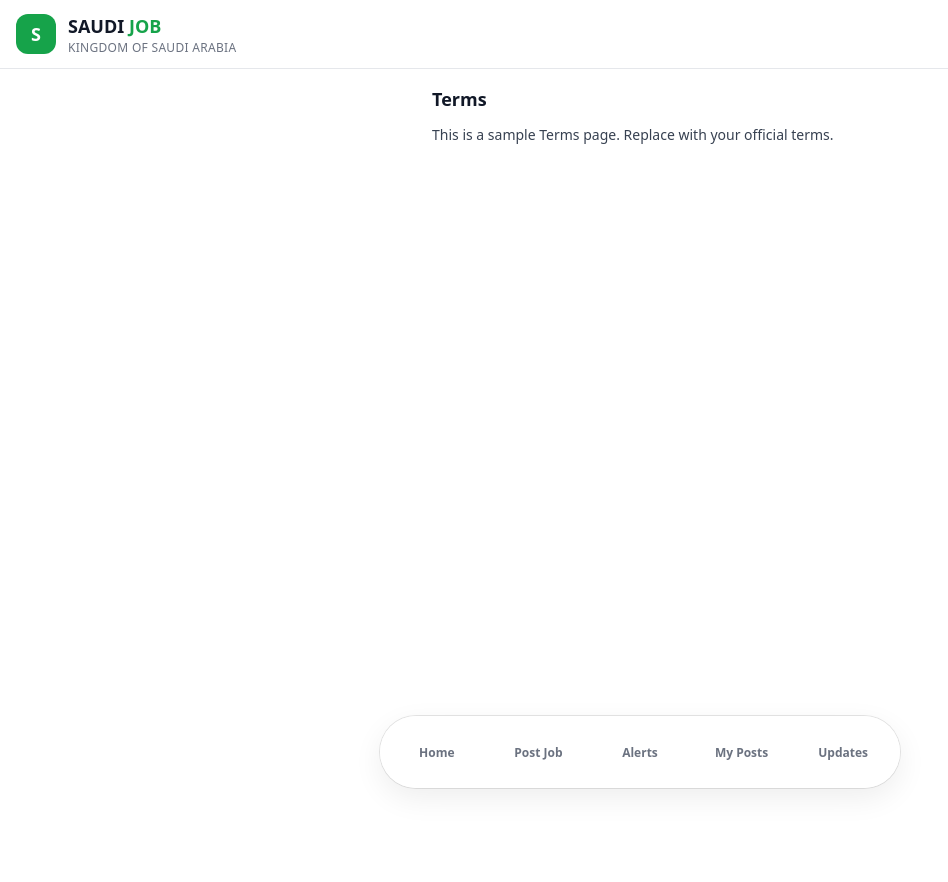
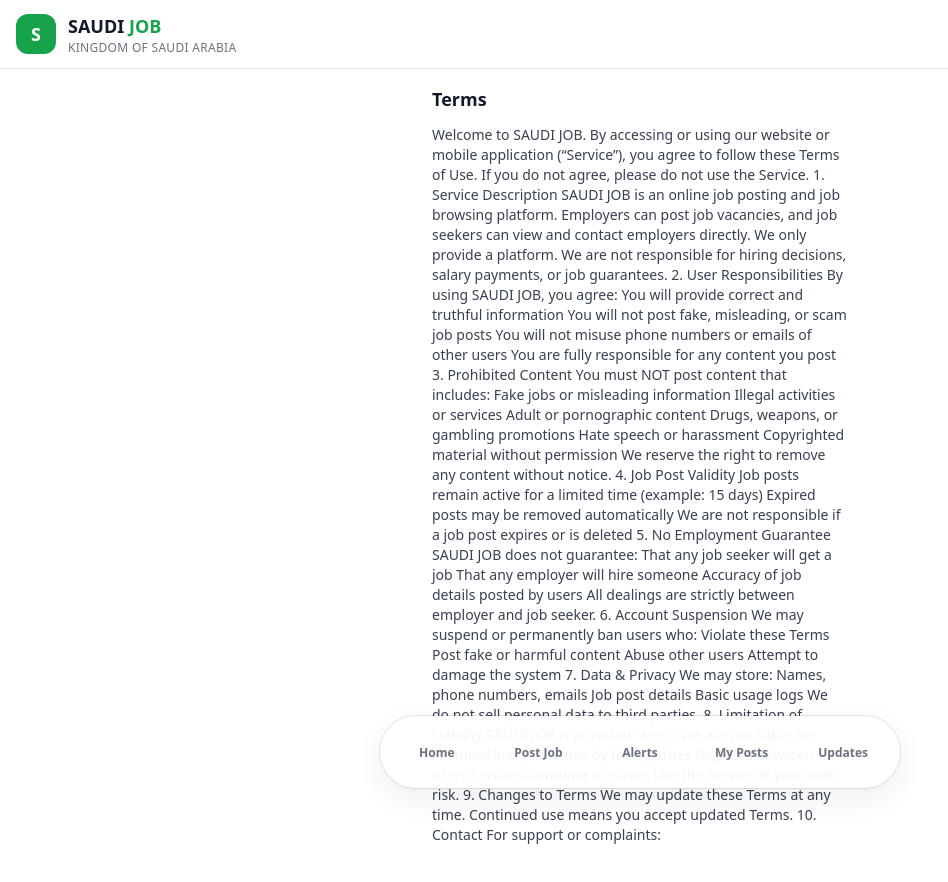
Before and after one commit to mohsinsultanriyad-crypto/mohsin, a React (Vite) app in the folder frontend/: page /terms in a window 1280 px wide. Shown: the top 882 px of the page, without its empty margins (0-948 px from the left). Before the commit the page ends 800 px from the top, so only its background shows below. Built offline with nearby package versions, Linux system fonts and the light colour scheme.

Commit message:
Update Terms.jsx

```diff
--- a/frontend/src/pages/Terms.jsx
+++ b/frontend/src/pages/Terms.jsx
@@ -3,7 +3,113 @@
     <div className="space-y-3">
       <div className="text-lg font-bold text-gray-900">Terms</div>
       <div className="text-sm text-gray-700">
-        This is a sample Terms page. Replace with your official terms.
+        Welcome to SAUDI JOB.
+By accessing or using our website or mobile application (“Service”), you agree to follow these Terms of Use. If you do not agree, please do not use the Service.
+
+1. Service Description
+
+SAUDI JOB is an online job posting and job browsing platform.
+Employers can post job vacancies, and job seekers can view and contact employers directly.
+
+We only provide a platform. We are not responsible for hiring decisions, salary payments, or job guarantees.
+
+2. User Responsibilities
+
+By using SAUDI JOB, you agree:
+
+You will provide correct and truthful information
+
+You will not post fake, misleading, or scam job posts
+
+You will not misuse phone numbers or emails of other users
+
+You are fully responsible for any content you post
+
+3. Prohibited Content
+
+You must NOT post content that includes:
+
+Fake jobs or misleading information
+
+Illegal activities or services
+
+Adult or pornographic content
+
+Drugs, weapons, or gambling promotions
+
+Hate speech or harassment
+
+Copyrighted material without permission
+
+We reserve the right to remove any content without notice.
+
+4. Job Post Validity
+
+Job posts remain active for a limited time (example: 15 days)
+
+Expired posts may be removed automatically
+
+We are not responsible if a job post expires or is deleted
+
+5. No Employment Guarantee
+
+SAUDI JOB does not guarantee:
+
+That any job seeker will get a job
+
+That any employer will hire someone
+
+Accuracy of job details posted by users
+
+All dealings are strictly between employer and job seeker.
+
+6. Account Suspension
+
+We may suspend or permanently ban users who:
+
+Violate these Terms
+
+Post fake or harmful content
+
+Abuse other users
+
+Attempt to damage the system
+
+7. Data & Privacy
+
+We may store:
+
+Names, phone numbers, emails
+
+Job post details
+
+Basic usage logs
+
+We do not sell personal data to third parties.
+
+8. Limitation of Liability
+
+SAUDI JOB is provided “as-is”.
+We are not liable for:
+
+Financial loss
+
+Job scams by third parties
+
+Disputes between users
+
+Service downtime or errors
+
+Use the Service at your own risk.
+
+9. Changes to Terms
+
+We may update these Terms at any time.
+Continued use means you accept updated Terms.
+
+10. Contact
+
+For support or complaints:
       </div>
     </div>
   );
```
